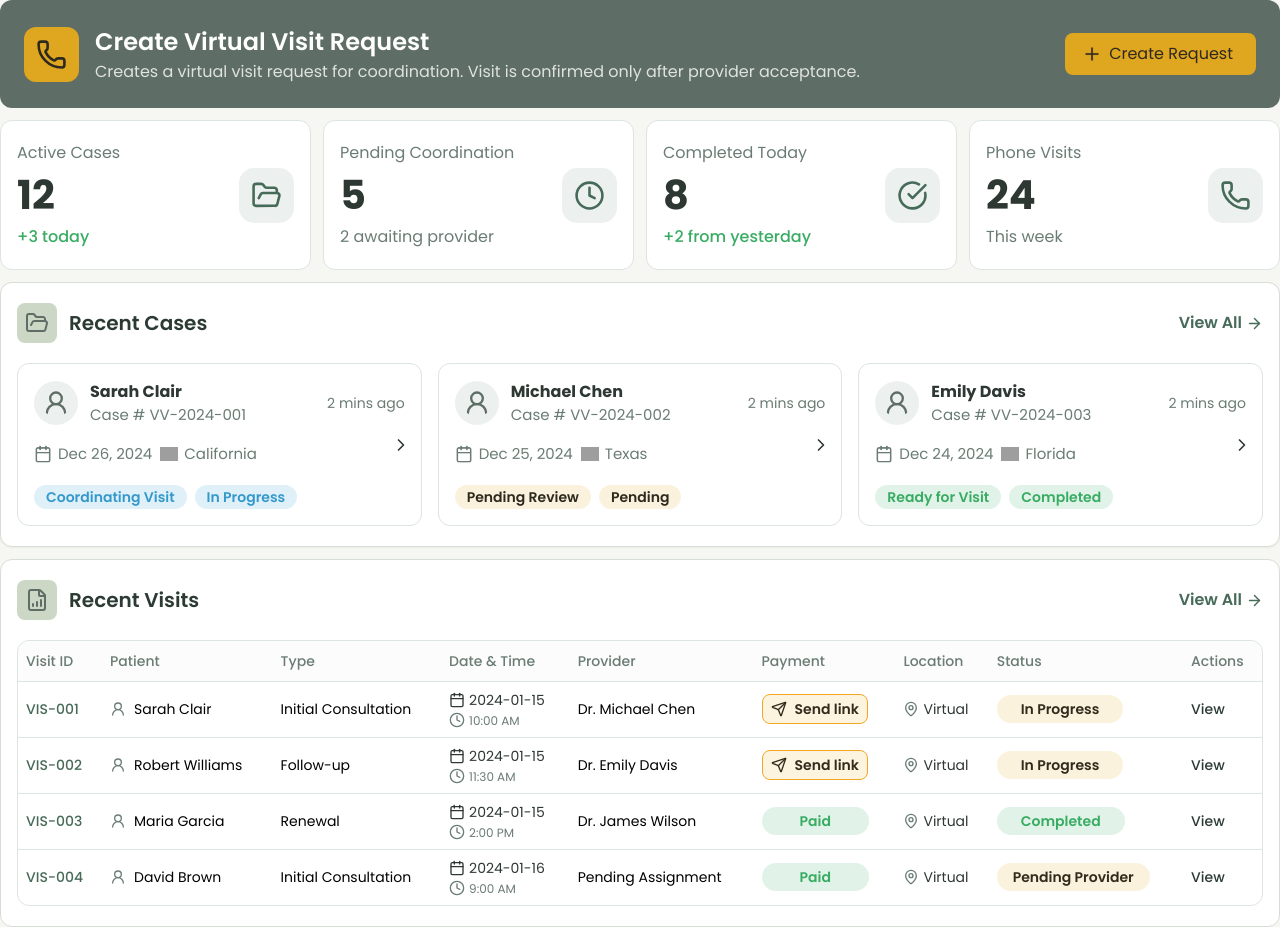
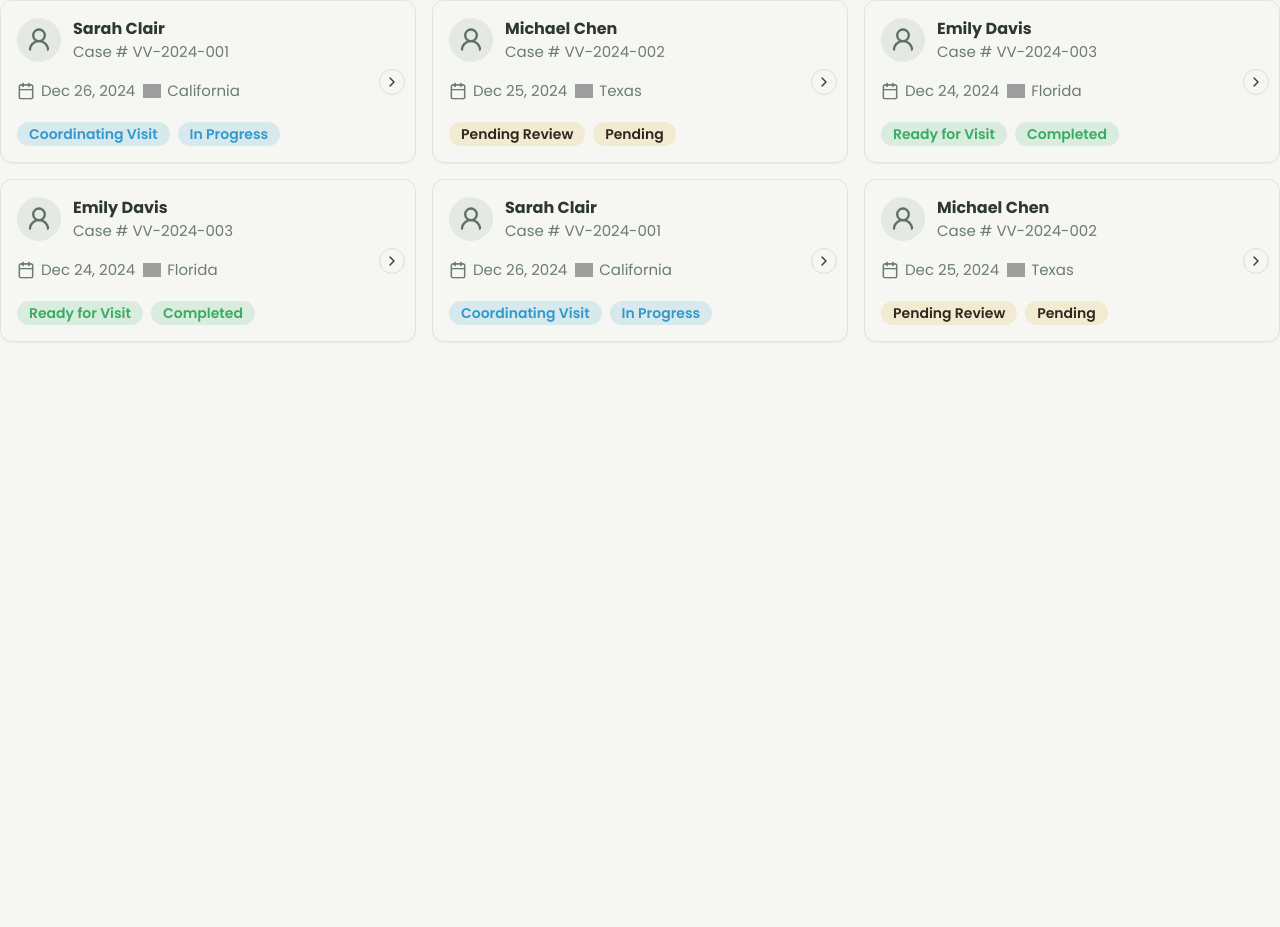
Before and after one commit to alialfonick-commits/Rx-Releaf-Qualify, a Next.js app: page / in a window 1280 px wide. After the commit the page ends 800 px from the top, so only its background shows below. Built offline with nearby package versions, Linux system fonts and the light colour scheme; grey boxes are pictures that could not be loaded.

Commit message:
created the cases page of staff dashboard

```diff
--- /dev/null
+++ b/app/components/cases.tsx
@@ -0,0 +1,112 @@
+import { ChevronRight, UserRound } from "lucide-react";
+import Link from "next/link";
+
+const cases = [
+ {
+  link: "#",
+  name: "Sarah Clair",
+  caseId: "VV-2024-001",
+  time: "2 mins ago",
+  date: "Dec 26, 2024",
+  location: "California",
+  tags: ["Coordinating Visit", "In Progress"],
+  tagStyle: "bg-[#3399CC26] text-[#3399CC]",
+ },
+ {
+  link: "#",
+  name: "Michael Chen",
+  caseId: "VV-2024-002",
+  time: "2 mins ago",
+  date: "Dec 25, 2024",
+  location: "Texas",
+  tags: ["Pending Review", "Pending"],
+  tagStyle: "bg-[#DFA62026] text-[#2E291F]",
+ },
+ {
+  link: "#",
+  name: "Emily Davis",
+  caseId: "VV-2024-003",
+  time: "2 mins ago",
+  date: "Dec 24, 2024",
+  location: "Florida",
+  tags: ["Ready for Visit", "Completed"],
+  tagStyle: "bg-[#39AC6326] text-[#39AC63]",
+ },
+ {
+  link: "#",
+  name: "Emily Davis",
+  caseId: "VV-2024-003",
+  time: "2 mins ago",
+  date: "Dec 24, 2024",
+  location: "Florida",
+  tags: ["Ready for Visit", "Completed"],
+  tagStyle: "bg-[#39AC6326] text-[#39AC63]",
+ },
+ {
+  link: "#",
+  name: "Sarah Clair",
+  caseId: "VV-2024-001",
+  time: "2 mins ago",
+  date: "Dec 26, 2024",
+  location: "California",
+  tags: ["Coordinating Visit", "In Progress"],
+  tagStyle: "bg-[#3399CC26] text-[#3399CC]",
+ },
+ {
+  link: "#",
+  name: "Michael Chen",
+  caseId: "VV-2024-002",
+  time: "2 mins ago",
+  date: "Dec 25, 2024",
+  location: "Texas",
+  tags: ["Pending Review", "Pending"],
+  tagStyle: "bg-[#DFA62026] text-[#2E291F]",
+ },
+];
+
+export default function Cases() {
+ return (
+  <div className="grid sm:grid-cols-3 gap-4">
+   {cases.map((item, index) => (
+    <Link href={item.link} key={index} className="relative border border-[#DCE5DF] shadow-[0px_1px_2px_0px_#0000000D] hover:border-[#5E6E66] p-4 rounded-xl">
+
+
+     <div className="flex items-center gap-3 [&_strong]:text-[#2E3833] [&_strong]:leading-6 [&_strong]:block [&_p]:text-[15px] [&_p]:text-[#6A7C73]">
+      <UserRound color="#5E6E66" className="bg-[#476B591A] size-11 p-2 rounded-[50%]" />
+      <div>
+       <strong>{item.name}</strong>
+       <p>Case # {item.caseId}</p>
+      </div>
+     </div>
+
+
+     <div className="flex justify-between">
+
+      <div>
+       <div className="flex gap-2 items-center pt-4 [&_span]:bg-no-repeat [&_span]:bg-position-[left_center] [&_span]:text-[#6A7C73] [&_span]:pl-6 [&_span]:text-[15px]">
+        <span className="bg-[url('/images/calendar.png')] bg-size-[18px]">
+         {item.date}
+        </span>
+        <span className="bg-[url('/images/location.png')] bg-size-[18px]">
+         {item.location}
+        </span>
+       </div>
+
+       <div
+        className={`flex gap-2 pt-5 text-sm [&_span]:font-semibold [&_span]:px-3 [&_span]:py-0.5 [&_span]:rounded-[25px]`}
+       >
+        {item.tags.map((tag, i) => (
+         <span key={i} className={item.tagStyle}>
+          {tag}
+         </span>
+        ))}
+       </div>
+      </div>
+      <ChevronRight color="#2E3833" size={26} className="absolute right-2.5 top-0 bottom-0 m-auto border border-[#D7DEDA] rounded-[50%] p-1" />
+
+     </div>
+    </Link>
+   ))}
+  </div>
+ );
+}
--- a/app/page.tsx
+++ b/app/page.tsx
@@ -1,5 +1,6 @@
 // import WelcomeBar from "./components/welcomeBar"
 // import VisitDetail  from "./components/visitDetail"
+import Cases from "./components/cases";
 import ResentCases from "./components/recentCases";
 import { RecentVisit } from "./components/recentVisit";
 import Stats from "./components/stats";
@@ -12,10 +13,11 @@ export default function Home() {
 
       {/* <WelcomeBar /> */}
       {/* <VisitDetail  /> */}
-      <VisitRequest />
-      <Stats />
-      <ResentCases />
-      <RecentVisit />
+      {/* <VisitRequest /> */}
+      {/* <Stats /> */}
+      {/* <ResentCases /> */}
+      {/* <RecentVisit /> */}
+      <Cases />
     </>
   );
 }
```
